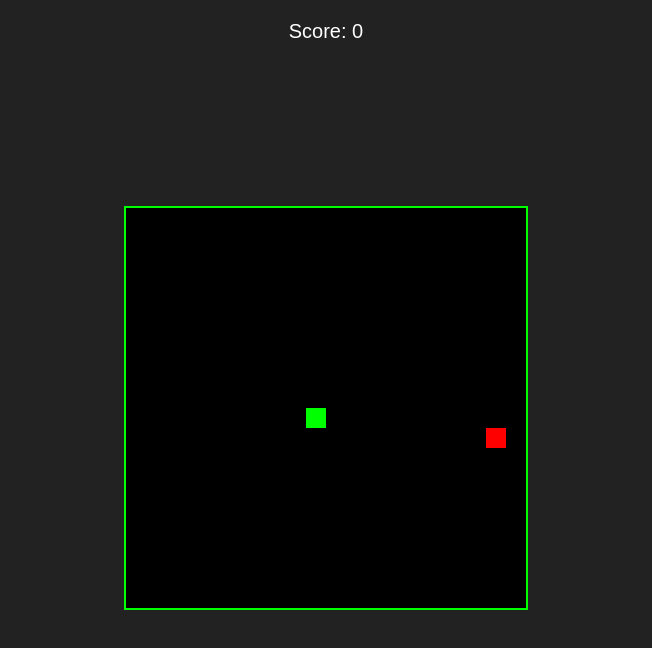
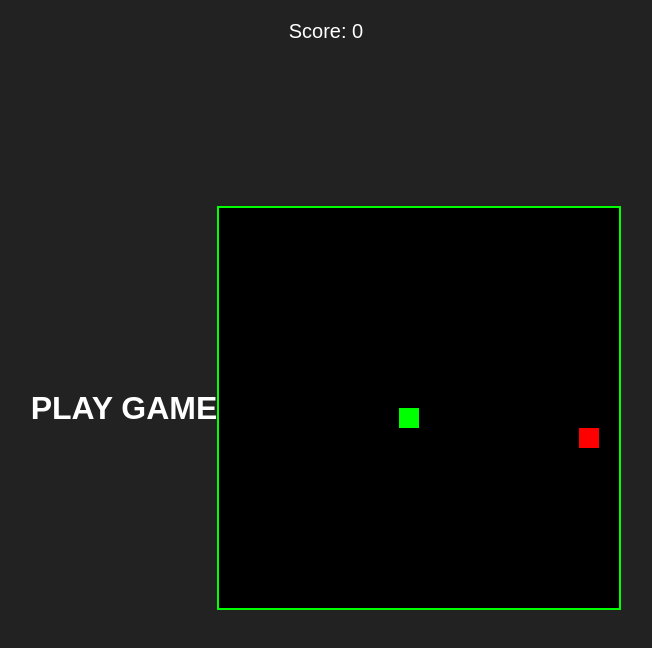
Before and after one commit to ShehrozMahraj001/pipeline, a plain HTML site: page index.html in a window 1280 px wide. Shown: the whole page, without its empty margins (314-966 px from the left). Drawn offline with Linux system fonts and the light colour scheme.

Commit message:
Update index.html

```diff
--- a/index.html
+++ b/index.html
@@ -3,6 +3,7 @@
 <head>
   <meta charset="UTF-8">
   <title>Snake Game</title>
+  <h1>PLAY GAME</h1>
   <style>
     body {
       display: flex;
```
